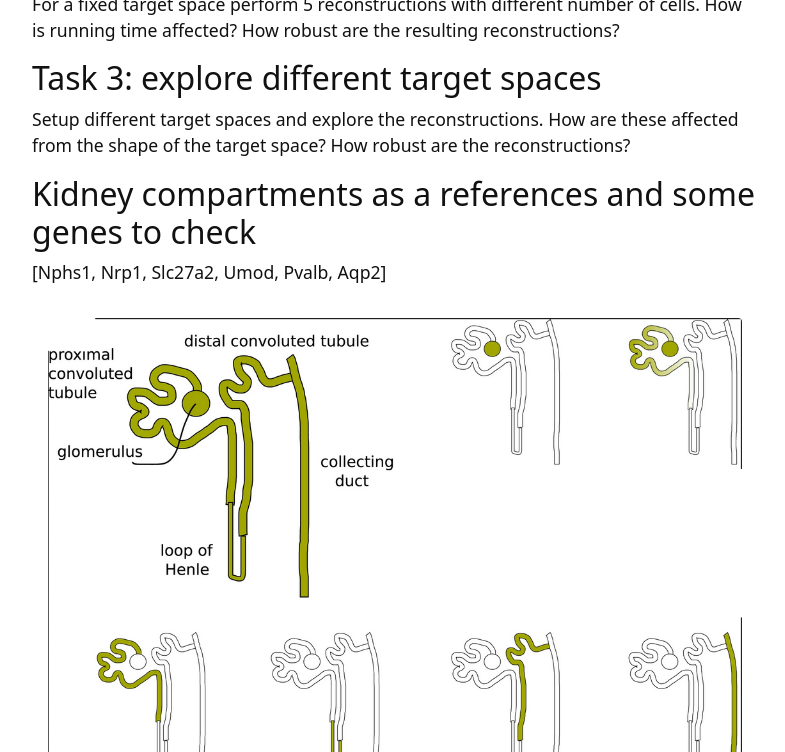
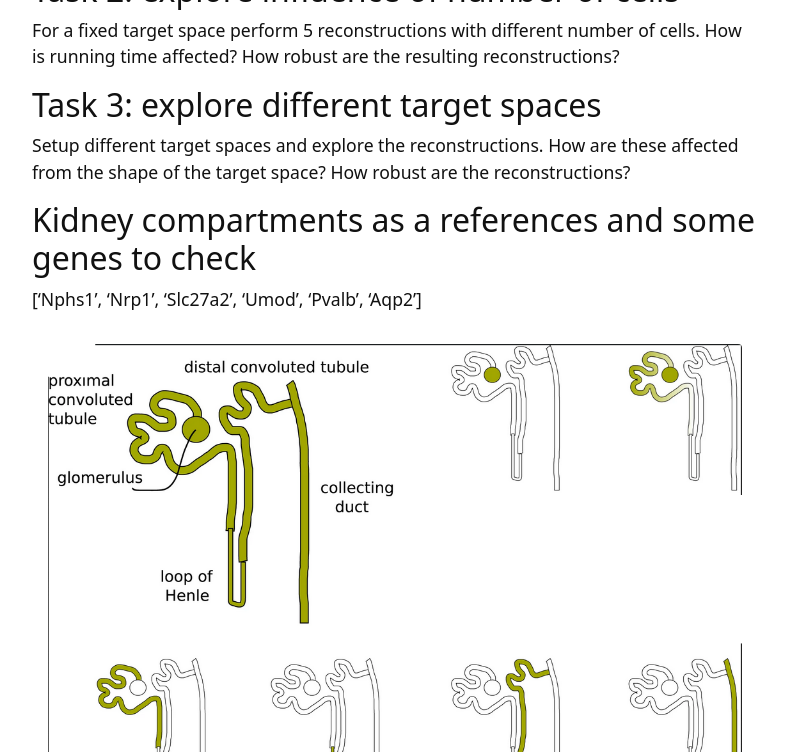
Before and after one commit to enessenel/novosparc_workshop, a Jekyll site: the page built from content/3-kidney.md, in a window 1280 px wide and 900 px high, scrolled down 2809 px, cut to the strip 0-752 px from the top of the window. Shown: the whole strip, without its empty margins (245-1030 px from the left). Built offline with Jekyll 4.4.1, drawn with Linux system fonts in a browser that asks for light colours; some of the changed text lies outside the part shown.

```diff
--- a/content/3-kidney.md
+++ b/content/3-kidney.md
@@ -93,6 +93,6 @@ Setup different target spaces and explore the reconstructions. How are these aff
 
 ## Kidney compartments as a references and some genes to check
 
-[Nphs1, Nrp1, Slc27a2, Umod, Pvalb, Aqp2]
+['Nphs1', 'Nrp1', 'Slc27a2', 'Umod', 'Pvalb', 'Aqp2']
 
 {% include figure.html img="kidney_compartments.png" alt="Kidney Compartments and Some Genes" caption="Kidney Compartments and Some Genes" width="100%" %}
```
Also changed, not shown: other parts of content/3-kidney.md (+1 -1 lines).
